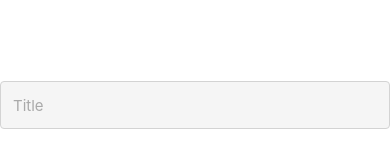
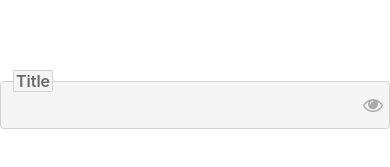
Before and after one commit to PrayaAmadigaPitasa/react-native-design-kit, a React Native app: screen / in a window 390 px wide. Shown: the part 317-484 px from the top of the page. Built offline with nearby package versions, Linux system fonts and the light colour scheme.

Commit message:
Add Input props: [focusStyle, focusLabelStyle, focusContainerStyle, focusInputContainerStyle]

```diff
--- a/App.tsx
+++ b/App.tsx
@@ -5,7 +5,11 @@ import {Input} from './src';
 export default function App() {
   return (
     <View style={styles.container}>
-      <Input rightIconAction="delete" label="Title" labelPosition="box" />
+      <Input
+        rightIconAction="toggleVisiblity"
+        label="Title"
+        labelPosition="border"
+      />
     </View>
   );
 }
--- a/src/components/Input.tsx
+++ b/src/components/Input.tsx
@@ -46,6 +46,10 @@ export interface InputProps
   labelPosition?: 'container' | 'box' | 'border';
   inputContainerStyle?: ViewStyle;
   inputRef?(instance: TextInput | null): void;
+  focusStyle?: TextStyle;
+  focusLabelStyle?: TextStyle;
+  focusContainerStyle?: ViewStyle;
+  focusInputContainerStyle?: ViewStyle;
 }
 
 export default function Input({
@@ -55,6 +59,10 @@ export default function Input({
   labelPosition = 'container',
   inputContainerStyle,
   inputRef,
+  focusStyle,
+  focusLabelStyle,
+  focusContainerStyle,
+  focusInputContainerStyle,
   leftIcon,
   leftIconAction,
   leftIconContainerStyle,
@@ -68,12 +76,15 @@ export default function Input({
   style,
   placeholder,
   multiline,
+  secureTextEntry,
   onChangeText,
-  secureTextEntry,
+  onFocus,
+  onBlur,
   ...props
 }: InputProps) {
   const [layout, setLayout] = useState<LayoutRectangle>();
   const [visibility, setVisibility] = useState(false);
+  const [focus, setFocus] = useState(false);
   const [inputValue, setInputValue] = useState(
     props.value !== undefined ? props.value : props.defaultValue,
   );
@@ -170,35 +181,56 @@ export default function Input({
   }
 
   return (
-    <View style={[styles.container, containerStyle]}>
+    <View
+      style={[styles.container, containerStyle, focus && focusContainerStyle]}>
       {showLabel && labelPosition === 'container' ? (
         <Text
           style={StyleSheet.flatten([
             styles.label,
             styles.labelThemeContainer,
             labelStyle,
+            focus && focusLabelStyle,
           ])}>
           {label}
         </Text>
       ) : (
         <></>
       )}
-      <View style={[styles.inputContainer, inputContainerStyle]}>
+      <View
+        style={[
+          styles.inputContainer,
+          inputContainerStyle,
+          focus &&
+            StyleSheet.flatten([
+              styles.inputContainerFocused,
+              focusInputContainerStyle,
+            ]),
+        ]}>
         {inputLeftIcon && (
-          <TouchableWithoutFeedback onPress={getIconAction(leftIconAction)}>
-            <View style={[styles.iconLeftContainer, leftIconContainerStyle]}>
+          <View
+            style={[
+              styles.iconContainer,
+              styles.iconLeftContainer,
+              leftIconContainerStyle,
+            ]}>
+            <TouchableWithoutFeedback onPress={getIconAction(leftIconAction)}>
               {inputLeftIcon}
-            </View>
-          </TouchableWithoutFeedback>
+            </TouchableWithoutFeedback>
+          </View>
         )}
         <View style={styles.sectionInputReverse}>
           {inputRightIcon && (
-            <TouchableWithoutFeedback onPress={getIconAction(rightIconAction)}>
-              <View
-                style={[styles.iconRightContainer, rightIconContainerStyle]}>
+            <View
+              style={[
+                styles.iconContainer,
+                styles.iconRightContainer,
+                rightIconContainerStyle,
+              ]}>
+              <TouchableWithoutFeedback
+                onPress={getIconAction(rightIconAction)}>
                 {inputRightIcon}
-              </View>
-            </TouchableWithoutFeedback>
+              </TouchableWithoutFeedback>
+            </View>
           )}
           <View style={styles.sectionInputBox}>
             {labelPosition === 'box' ? (
@@ -217,6 +249,7 @@ export default function Input({
                     styles.label,
                     styles.labelThemeBox,
                     labelStyle,
+                    focus && focusLabelStyle,
                     {
                       fontSize: animation.interpolate({
                         inputRange: [0, 1],
@@ -255,10 +288,19 @@ export default function Input({
                   styles.inputBox,
                   multiline && styles.inputBoxMultiline,
                   style,
+                  focus && focusStyle,
                 ])}
                 onChangeText={text => {
                   onChangeText && onChangeText(text);
                   setInputValue(text);
+                }}
+                onFocus={event => {
+                  onFocus && onFocus(event);
+                  setFocus(true);
+                }}
+                onBlur={event => {
+                  onBlur && onBlur(event);
+                  setFocus(false);
                 }}
               />
             </View>
@@ -275,6 +317,8 @@ export default function Input({
                   style={StyleSheet.flatten([
                     styles.label,
                     styles.labelThemeBorder,
+                    labelStyle,
+                    focus && focusLabelStyle,
                   ])}>
                   {label}
                 </Text>
@@ -314,14 +358,23 @@ const styles = StyleSheet.create({
     borderColor: 'lightgray',
     backgroundColor: 'whitesmoke',
   },
+  inputContainerFocused: {
+    borderColor: 'dodgerblue',
+  },
+  iconContainer: {
+    height: '100%',
+    alignItems: 'center',
+    justifyContent: 'center',
+  },
   iconLeftContainer: {
     marginRight: 6,
   },
   iconRightContainer: {
-    marginHorizontal: 6,
+    marginLeft: 6,
   },
   sectionInputReverse: {
     flex: 1,
+    height: '100%',
     flexDirection: 'row-reverse',
     alignItems: 'center',
   },
```
